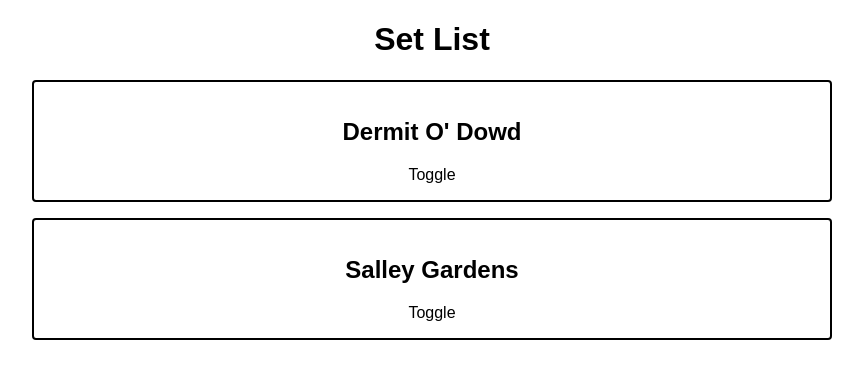
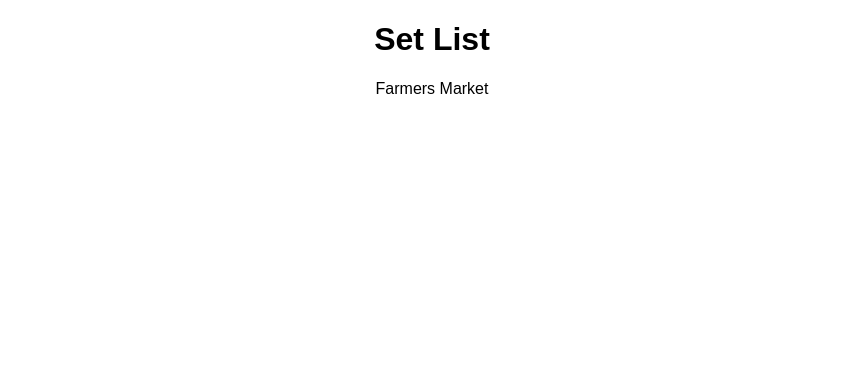
Before and after one commit to chipbell4/set-list, a React app: page / in a window 1280 px wide. Shown: the top 378 px of the page, without its empty margins (208-1071 px from the left). Built offline with nearby package versions, Linux system fonts and the light colour scheme.

Commit message:
Rendering a menu of song lists

```diff
--- a/src/data/farmers-market.ts
+++ b/src/data/farmers-market.ts
@@ -19,8 +19,8 @@ const farmersMarket: SetList = {
         ["D", "A", "G", "D/F#", "G", "A", "D", undefined],
         ["Bm", "G", "A", "D/F#", "G", "A", "Bm", "A"],
         ["D", "A", "G", "D/F#", "G", "A", "D", undefined],
-      ]
-    }
+      ],
+    },
   ],
 };
 
--- /dev/null
+++ b/src/data/index.ts
@@ -0,0 +1,5 @@
+import farmersMarket from "./farmers-market";
+
+export const sets = {
+  [farmersMarket.name]: farmersMarket,
+};
--- a/src/index.tsx
+++ b/src/index.tsx
@@ -1,16 +1,41 @@
-import React from "react";
+import React, { useState } from "react";
 import { createRoot } from "react-dom/client";
 
-import farmersMarket from "./data/farmers-market";
-import Song from "./song";
+import { sets } from "./data/index";
+import SongList from "./song-list";
 
 const App = () => {
-  const songs = farmersMarket.songs.map(song => <Song song={song}></Song>);
+  const [setName, setSetName] = useState(null);
+
+  let appContent = null;
+  if (setName === null) {
+    const setComponents = Object.keys(sets).map((setName) => {
+      const onClick = () => {
+        setSetName(setName);
+      };
+
+      return (
+        <div className="set" onClick={onClick} key={setName}>
+          {setName}
+        </div>
+      );
+    });
+
+    appContent = <div className="sets">{setComponents}</div>;
+  } else {
+    const reset = () => setSetName(null);
+    appContent = (
+        <div>
+            <div onClick={reset}>Back</div>
+            <SongList songs={sets[setName].songs}></SongList>
+        </div>
+    );
+  }
 
   return (
     <div className="app">
       <h1>Set List</h1>
-      { songs }
+      {appContent}
     </div>
   );
 };
--- /dev/null
+++ b/src/song-list.tsx
@@ -0,0 +1,15 @@
+import React from "react";
+import SongComponent from "./song";
+import { Song } from "./data/set-list";
+
+interface SongListProps {
+  songs: Song[];
+}
+
+export default function SongList({ songs }: SongListProps) {
+  const components = songs.map((song) => (
+    <SongComponent song={song}></SongComponent>
+  ));
+
+  return <div className="song-list">{components}</div>;
+}
```
